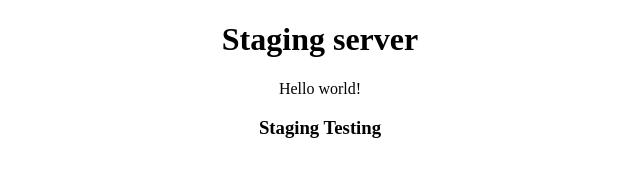
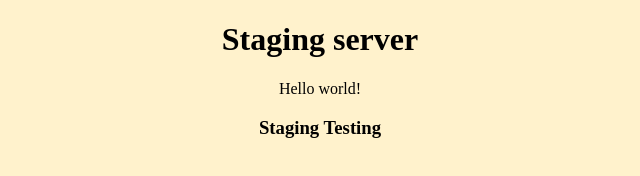
Before and after one commit to Bald1nh0/Ace, a plain HTML site: page public/index.html in a window 1280 px wide. Shown: the whole page, without its empty margins (320-960 px from the left). Drawn offline with Linux system fonts and the light colour scheme.

Commit message:
add colors

```diff
--- a/public/index.html
+++ b/public/index.html
@@ -4,7 +4,12 @@
     <meta charset="UTF-8">
     <meta http-equiv="X-UA-Compatible" content="IE=edge">
     <meta name="viewport" content="width=device-width, initial-scale=1.0">
-    <title>Document</title>
+    <style>
+   body{
+    background-color: #fff2cc;
+   }
+  </style>
+    <title>Staging</title>
 </head>
 <body>
     <center>
```
